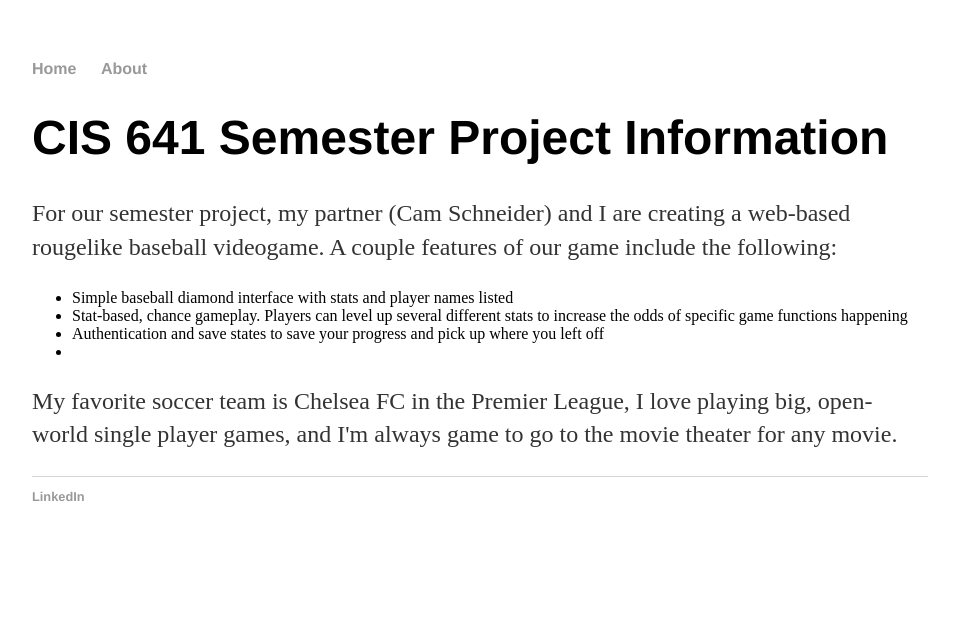
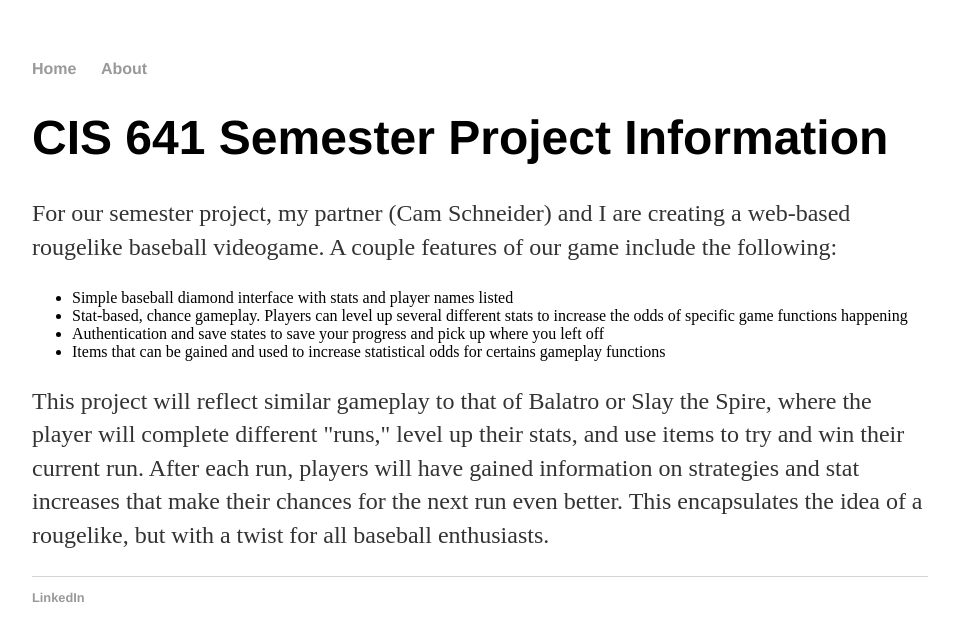
Before and after one commit to NickCarterGV/personal-website, a Jekyll site: the page built from 641project/index.html, in a window 1280 px wide. Shown: the top 641 px of the page, without its empty margins (160-1119 px from the left). Built offline with Jekyll 4.4.1, drawn with Linux system fonts in a browser that asks for light colours.

Commit message:
screwed up the previous commit, this one adds the project page

```diff
--- a/641project/index.html
+++ b/641project/index.html
@@ -9,7 +9,7 @@
         <li>Simple baseball diamond interface with stats and player names listed</li>
         <li>Stat-based, chance gameplay. Players can level up several different stats to increase the odds of specific game functions happening</li>
         <li>Authentication and save states to save your progress and pick up where you left off</li>
-        <li></li>
+        <li>Items that can be gained and used to increase statistical odds for certains gameplay functions</li>
     </ul>
-    <p>My favorite soccer team is Chelsea FC in the Premier League, I love playing big, open-world single player games, and I'm always game to go to the movie theater for any movie.</p>
+    <p>This project will reflect similar gameplay to that of Balatro or Slay the Spire, where the player will complete different "runs," level up their stats, and use items to try and win their current run. After each run, players will have gained information on strategies and stat increases that make their chances for the next run even better. This encapsulates the idea of a rougelike, but with a twist for all baseball enthusiasts.</p>
 </div><!-- /.blurb -->
--- a/_layouts/default.html
+++ b/_layouts/default.html
@@ -20,6 +20,7 @@
 			<footer>
 	    		<ul>
 	        		<li><a href="https://www.linkedin.com/in/nicholascartergv/">LinkedIn</a></li>
+					<li><a href="</li>
 				</ul>
 			</footer>
 		</body>
```
